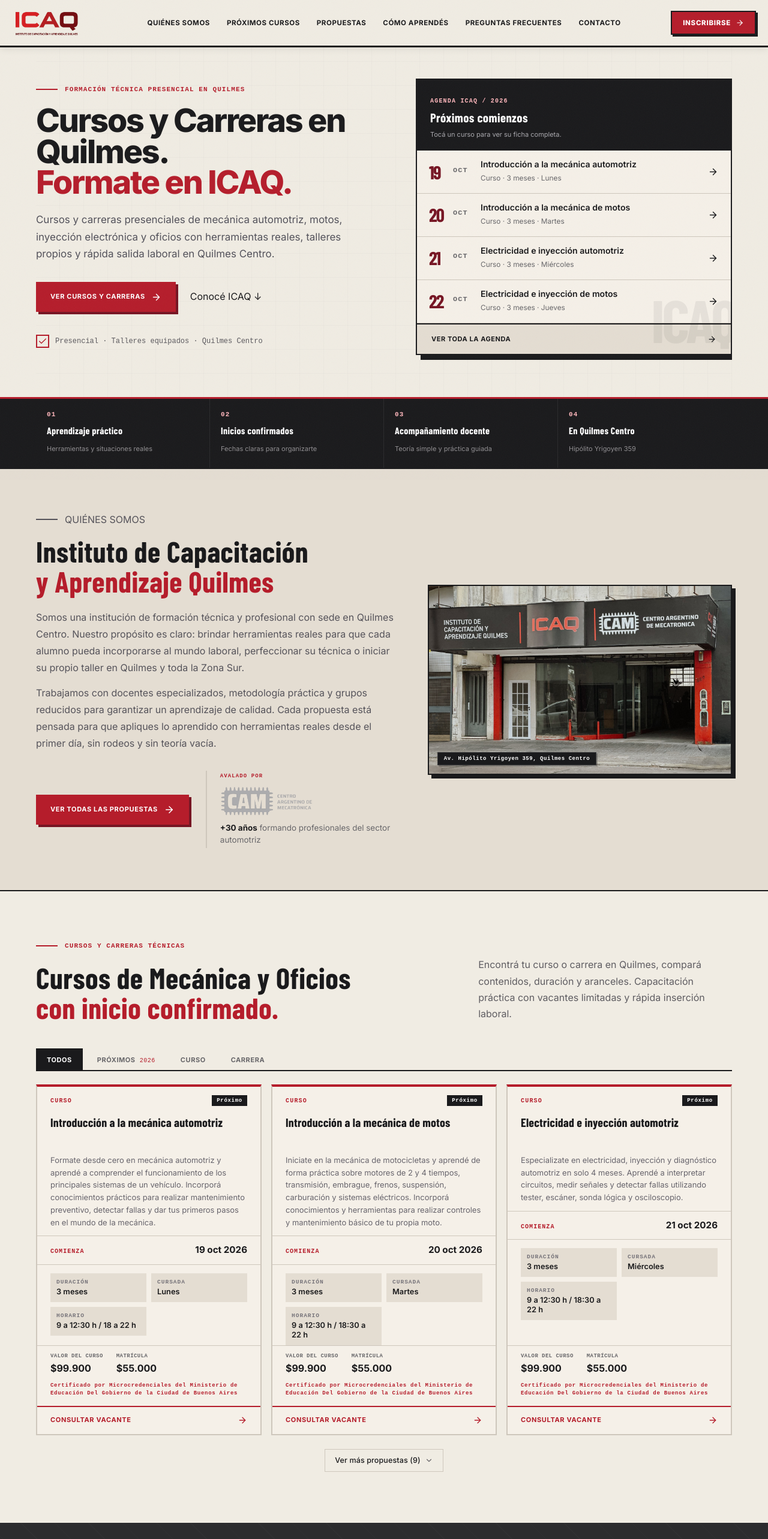
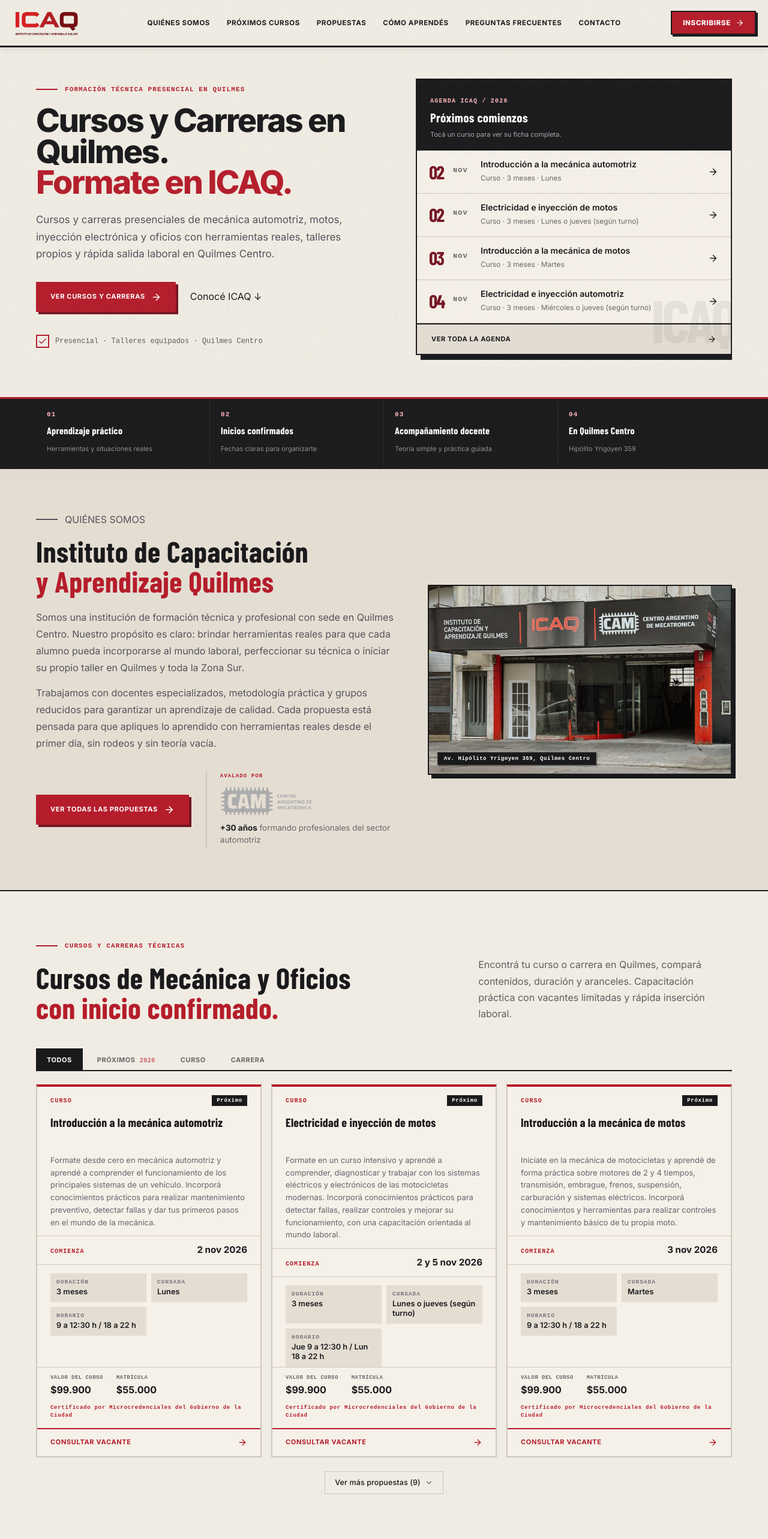
Before and after one commit to TinaDigital/icaq, a Next.js app: page / in a window 1280 px wide. Shown: the top 2566 px of the page at 60% size. Built offline with nearby package versions, Linux system fonts and the light colour scheme; no server answers; a web font is replaced by a local one.

Commit message:
cambios descripcion cursos

```diff
--- a/app/page.tsx
+++ b/app/page.tsx
@@ -15,86 +15,72 @@ const courses: Course[] = [
   {
     title: 'Introducción a la mecánica automotriz',
     type: 'Curso',
-    start: '19 oct 2026',
-    startSort: '2026-10-19',
+    start: '2 nov 2026',
+    startSort: '2026-11-02',
     duration: '3 meses',
     days: 'Lunes',
     schedule: '9 a 12:30 h / 18 a 22 h',
     price: '$99.900',
     enrollment: '$55.000',
     badge: 'Próximo',
-    aval: 'Certificado por Microcredenciales del Ministerio de Educación Del Gobierno de la Ciudad de Buenos Aires',
+    aval: 'Certificado por Microcredenciales del Gobierno de la Ciudad',
     description: 'Formate desde cero en mecánica automotriz y aprendé a comprender el funcionamiento de los principales sistemas de un vehículo. Incorporá conocimientos prácticos para realizar mantenimiento preventivo, detectar fallas y dar tus primeros pasos en el mundo de la mecánica.'
+  },
+  {
+    title: 'Electricidad e inyección de motos',
+    type: 'Curso',
+    start: '2 y 5 nov 2026',
+    startSort: '2026-11-02',
+    duration: '3 meses',
+    days: 'Lunes o jueves (según turno)',
+    schedule: 'Jue 9 a 12:30 h / Lun 18 a 22 h',
+    price: '$99.900',
+    enrollment: '$55.000',
+    badge: 'Próximo',
+    aval: 'Certificado por Microcredenciales del Gobierno de la Ciudad',
+    description: 'Formate en un curso intensivo y aprendé a comprender, diagnosticar y trabajar con los sistemas eléctricos y electrónicos de las motocicletas modernas. Incorporá conocimientos prácticos para detectar fallas, realizar controles y mejorar su funcionamiento, con una capacitación orientada al mundo laboral.'
   },
   {
     title: 'Introducción a la mecánica de motos',
     type: 'Curso',
-    start: '20 oct 2026',
-    startSort: '2026-10-20',
+    start: '3 nov 2026',
+    startSort: '2026-11-03',
     duration: '3 meses',
     days: 'Martes',
-    schedule: '9 a 12:30 h / 18:30 a 22 h',
+    schedule: '9 a 12:30 h / 18 a 22 h',
     price: '$99.900',
     enrollment: '$55.000',
     badge: 'Próximo',
-    aval: 'Certificado por Microcredenciales del Ministerio de Educación Del Gobierno de la Ciudad de Buenos Aires',
+    aval: 'Certificado por Microcredenciales del Gobierno de la Ciudad',
     description: 'Iniciate en la mecánica de motocicletas y aprendé de forma práctica sobre motores de 2 y 4 tiempos, transmisión, embrague, frenos, suspensión, carburación y sistemas eléctricos. Incorporá conocimientos y herramientas para realizar controles y mantenimiento básico de tu propia moto.'
   },
   {
     title: 'Electricidad e inyección automotriz',
     type: 'Curso',
-    start: '21 oct 2026',
-    startSort: '2026-10-21',
+    start: '4 y 5 nov 2026',
+    startSort: '2026-11-04',
     duration: '3 meses',
-    days: 'Miércoles',
-    schedule: '9 a 12:30 h / 18:30 a 22 h',
+    days: 'Miércoles o jueves (según turno)',
+    schedule: 'Jue 9 a 12:30 h / Mié 18 a 22 h',
     price: '$99.900',
     enrollment: '$55.000',
     badge: 'Próximo',
-    aval: 'Certificado por Microcredenciales del Ministerio de Educación Del Gobierno de la Ciudad de Buenos Aires',
+    aval: 'Certificado por Microcredenciales del Gobierno de la Ciudad',
     description: 'Especializate en electricidad, inyección y diagnóstico automotriz en solo 4 meses. Aprendé a interpretar circuitos, medir señales y detectar fallas utilizando tester, escáner, sonda lógica y osciloscopio.'
-  },
-  {
-    title: 'Electricidad e inyección de motos',
-    type: 'Curso',
-    start: '22 oct 2026',
-    startSort: '2026-10-22',
-    duration: '3 meses',
-    days: 'Jueves',
-    schedule: '9 a 12:30 h / 18:30 a 22 h',
-    price: '$99.900',
-    enrollment: '$55.000',
-    badge: 'Próximo',
-    aval: 'Certificado por Microcredenciales del Ministerio de Educación Del Gobierno de la Ciudad de Buenos Aires',
-    description: 'Formate en un curso intensivo y aprendé a comprender, diagnosticar y trabajar con los sistemas eléctricos y electrónicos de las motocicletas modernas. Incorporá conocimientos prácticos para detectar fallas, realizar controles y mejorar su funcionamiento, con una capacitación orientada al mundo laboral.'
   },
   {
     title: 'Diagnóstico de Camiones',
     type: 'Curso',
-    start: '24 y 25 oct 2026',
-    startSort: '2026-10-24',
+    start: '7 y 8 nov 2026',
+    startSort: '2026-11-07',
     duration: '2 días',
     days: 'Sábado y domingo',
     schedule: 'Sáb 9 a 18 h · Dom 9 a 13 h',
     price: 'A consultar',
     enrollment: 'A consultar',
     badge: 'Intensivo',
-    aval: 'Certificado por Microcredenciales del Ministerio de Educación Del Gobierno de la Ciudad de Buenos Aires',
+    aval: 'Certificado por Microcredenciales del Gobierno de la Ciudad',
     description: 'Formate en un curso intensivo y especializate en el diagnóstico de vehículos pesados. Aprendé a interpretar sistemas electrónicos, redes CAN Bus, realizar pruebas en tiempo real y detectar fallas complejas, con herramientas y conocimientos aplicados al mundo laboral.'
-  },
-  {
-    title: 'Gestión de taller automotriz',
-    type: 'Curso',
-    start: '7 y 8 nov 2026',
-    startSort: '2026-11-07',
-    duration: 'Intensivo 2 días',
-    days: 'Sábado y domingo',
-    schedule: 'Sáb 9 a 18 h · Dom 9 a 13 h',
-    price: 'A consultar',
-    enrollment: 'A consultar',
-    badge: 'Intensivo',
-    aval: 'Certificado por Microcredenciales del Ministerio de Educación Del Gobierno de la Ciudad de Buenos Aires',
-    description: 'Formate en un curso intensivo y llevá la gestión de tu taller al siguiente nivel. Aprendé a organizar órdenes de servicio y stock, definir el valor de la mano de obra, habilitar tu taller y mejorar la atención para fidelizar clientes. Herramientas de seguridad, prevención de riesgos y protección personal. Incluye 3 clases asincrónicas grabadas.'
   },
   {
     title: 'Reparación e instalación de aire acondicionado',
@@ -108,6 +94,20 @@ const courses: Course[] = [
     enrollment: '$55.000',
     aval: 'Avalado por IARAA',
     description: 'Formate combinando clases teóricas y prácticas para adquirir conocimientos en reparación e instalación de equipos de aire acondicionado. Una capacitación respaldada por más de 30 años de experiencia en el rubro.'
+  },
+  {
+    title: 'Gestión de taller automotriz',
+    type: 'Curso',
+    start: '21 y 22 nov 2026',
+    startSort: '2026-11-21',
+    duration: 'Intensivo 2 días',
+    days: 'Sábado y domingo',
+    schedule: 'Sáb 9 a 18 h · Dom 9 a 13 h',
+    price: 'A consultar',
+    enrollment: 'A consultar',
+    badge: 'Intensivo',
+    aval: 'Certificado por Microcredenciales del Gobierno de la Ciudad',
+    description: 'Formate en un curso intensivo y llevá la gestión de tu taller al siguiente nivel. Aprendé a organizar órdenes de servicio y stock, definir el valor de la mano de obra, habilitar tu taller y mejorar la atención para fidelizar clientes. Herramientas de seguridad, prevención de riesgos y protección personal. Incluye 3 clases asincrónicas grabadas.'
   },
   {
     title: 'Carrera Mecánica y Electrónica Automotriz',
@@ -144,7 +144,7 @@ const courses: Course[] = [
     startSort: '2027-09-01',
     duration: '4 meses',
     days: 'Martes',
-    schedule: 'A confirmar',
+    schedule: 'Próximamente',
     price: '$109.000',
     enrollment: '$55.000',
     aval: 'Avalado por CAIM',
@@ -232,6 +232,14 @@ const courseSlug = (title: string) =>
     .replace(/[\u0300-\u036f]/g, '')
     .replace(/[^a-z0-9]+/g, '-')
     .replace(/(^-|-$)/g, '')
+
+const getAgendaDateParts = (start: string) => {
+  const dayMatch = start.match(/(\d{1,2})/)
+  const day = dayMatch ? dayMatch[1].padStart(2, '0') : '--'
+  const monthMatch = start.match(/(ene|feb|mar|abr|may|jun|jul|ago|sep|oct|nov|dic)/i)
+  const month = monthMatch ? monthMatch[1].toUpperCase() : 'PRÓX'
+  return { day, month }
+}
 
 export default function Page() {
   const [menuOpen, setMenuOpen] = useState(false)
@@ -354,13 +362,16 @@ export default function Page() {
         </div>
         <div id="agenda" className="hero-agenda reveal reveal-delay-2">
           <div className="agenda-heading"><span>AGENDA ICAQ / 2026</span><b>Próximos comienzos</b><small>Tocá un curso para ver su ficha completa.</small></div>
-          {upcoming.map((c, i) => (
-            <button className="agenda-item" style={{ '--i': i } as React.CSSProperties} key={c.title} onClick={() => goToCourse(c)}>
-              <span className="agenda-date"><b>{c.start.slice(0, 2)}</b><small>{c.start.slice(3, 6).toUpperCase()}</small></span>
-              <span><strong>{c.title}</strong><small>{c.type} · {c.duration} · {c.days}</small></span>
-              <ArrowRight size={17} />
-            </button>
-          ))}
+          {upcoming.map((c, i) => {
+            const { day, month } = getAgendaDateParts(c.start)
+            return (
+              <button className="agenda-item" style={{ '--i': i } as React.CSSProperties} key={c.title} onClick={() => goToCourse(c)}>
+                <span className="agenda-date"><b>{day}</b><small>{month}</small></span>
+                <span><strong>{c.title}</strong><small>{c.type} · {c.duration} · {c.days}</small></span>
+                <ArrowRight size={17} />
+              </button>
+            )
+          })}
           <button className="agenda-more" onClick={() => scrollTo('propuestas')}>Ver toda la agenda <ArrowRight size={15} /></button>
         </div>
       </section>
```
